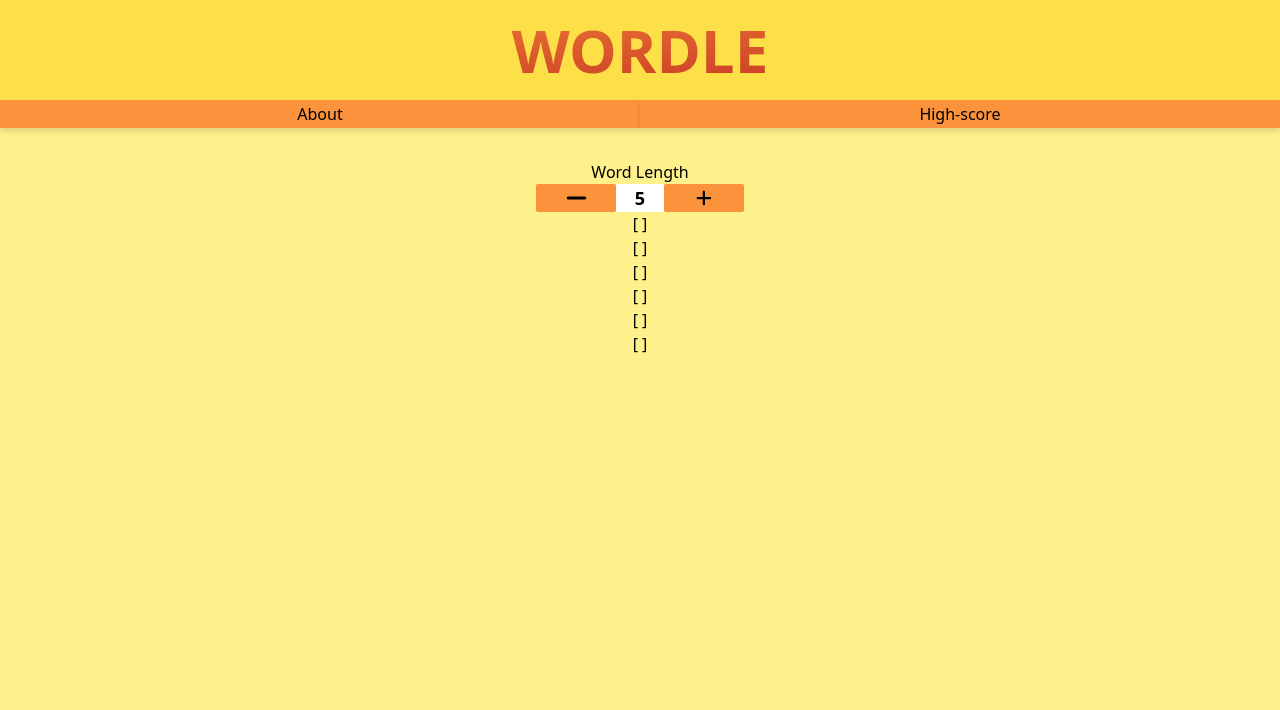
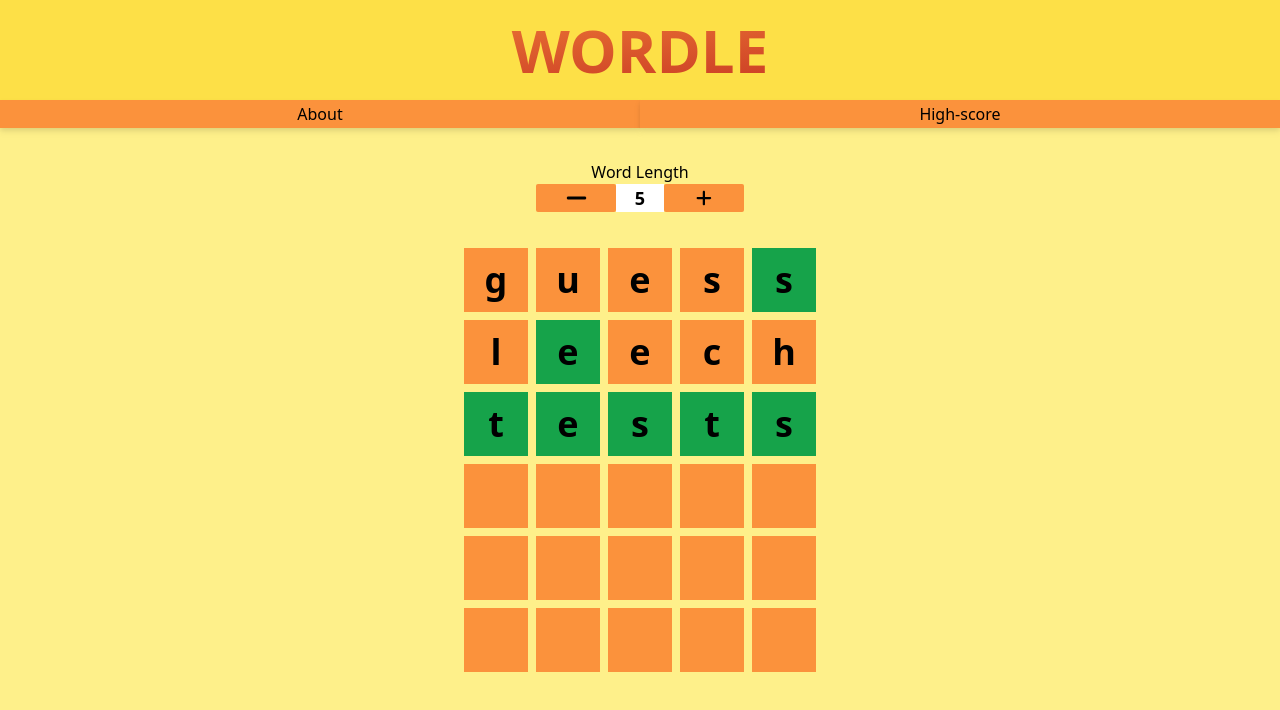
Before and after one commit to KRQQN/Wordle-Fullstack-React-TSX, a React (Vite) app in the folder client/: page / in a window 1280 px wide. Shown: the top 710 px of the page. Built offline with nearby package versions, Linux system fonts and the light colour scheme.

Commit message:
removed state & got some feedbackcolors working

```diff
--- a/client/src/App.tsx
+++ b/client/src/App.tsx
@@ -1,21 +1,22 @@
 import { useState } from "react";
 import "./App.css";
 
-import { GameBoard } from "./components/GameBoard";
+import { Guess } from "./components/Guess";
 import { WordLength } from "./components/WordLength";
 
 function App() {
-  const [wordLength, setWordLength] = useState<number>(1);
+  const [wordLength, setWordLength] = useState<number>(5);
 
   return (
     <>
-      <WordLength handleChange={(wl: number) => setWordLength(wl)} />
-      <GameBoard wordLength={wordLength} />
-      <GameBoard wordLength={wordLength} />
-      <GameBoard wordLength={wordLength} />
-      <GameBoard wordLength={wordLength} />
-      <GameBoard wordLength={wordLength} />
-      <GameBoard wordLength={wordLength} />
+      <WordLength wordLength={wordLength} handleChange={(wl: number) => setWordLength(wl)} />
+      <Guess wordLength={wordLength} guess="guess" word="tests" />
+      <Guess wordLength={wordLength} guess="leech" word="tests" />
+      <Guess wordLength={wordLength} guess="tests" word="tests" />
+      <Guess wordLength={wordLength} guess="" word="tests" />
+      <Guess wordLength={wordLength} guess="" word="tests" />
+      <Guess wordLength={wordLength} guess="" word="tests" />
+
     </>
   );
 }
--- a/client/src/components/GameBoard.tsx
+++ b/client/src/components/GameBoard.tsx
@@ -1,14 +1,18 @@
+import React from 'react'
+import { Guess } from "./Guess"
+
 interface Props {
-  wordLength: number;
+    wordLength: number;
+    guess: string
+    word: string
+  }
+
+
+export default function GameBoard({ wordLength, guess, word }: Props) {
+  return
+
+
+  (
+    <Guess wordLength={wordLength} guess="guess" word="tests" />
+  )
 }
-
-export function GameBoard({ wordLength }: Props) {
-  return (
-    <div className="flex items-center justify-center">
-      {new Array(wordLength).fill(0).map((_, i) => (
-        <div className="mx-1.5"
-        key={i}>[ ]</div>
-      ))}
-    </div>
-  );
-}
--- /dev/null
+++ b/client/src/components/Guess.tsx
@@ -0,0 +1,29 @@
+interface Props {
+  wordLength: number;
+  guess: string;
+  word: string;
+}
+
+export function Guess({ wordLength, guess, word }: Props) {
+
+  return (
+    <div className="flex items-center justify-center">
+      {new Array(wordLength).fill(0).map((_: string, i: number) => {
+        const bg = guess[i] === word[i]
+        ? "bg-green-600"
+        : "bg-orange-400";
+
+        return (
+          <div
+            className={`m-1 h-16 w-16 text-4xl font-bold ${bg} flex items-center justify-center`}
+            key={i}
+          >
+            {guess[i]}
+          </div>
+        );
+      })}
+    </div>
+  );
+
+
+}
--- a/client/src/components/WordLength.tsx
+++ b/client/src/components/WordLength.tsx
@@ -4,33 +4,30 @@
 import { faPlus, faMinus } from "@fortawesome/free-solid-svg-icons";
 
 interface Props {
-  handleChange: (wl: number) => void
+  wordLength: number;
+  handleChange: (wl: number) => void;
 }
 
-export function WordLength({ handleChange }: Props) {
-  const [count, setCount] = useState<number>(5);
-  //! remove state, use state from App
+export function WordLength({ wordLength, handleChange }: Props) {
   return (
     <>
       <h1>Word Length</h1>
-      <div className="flex justify-center ">
+      <div className="mb-8 flex justify-center ">
         <button
           className="w-20 leading-none rounded-sm font-extrabold text-2xl bg-orange-400"
           onClick={() => {
-            setCount(count - 1);
-            handleChange(count - 1);
+            handleChange(wordLength - 1);
           }}
         >
           <FontAwesomeIcon icon={faMinus} />
         </button>
 
-        <p className="w-12 bg-white font-bold text-lg">{count}</p>
+        <p className="w-12 bg-white font-bold text-lg">{wordLength}</p>
 
         <button
           className="w-20  rounded-sm  bg-orange-400 flex items-center justify-center "
           onClick={() => {
-            setCount(count + 1);
-            handleChange(count + 1);
+            handleChange(wordLength + 1);
           }}
         >
           <FontAwesomeIcon icon={faPlus} className="text-lg" />
```
